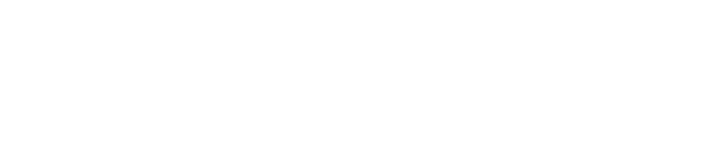
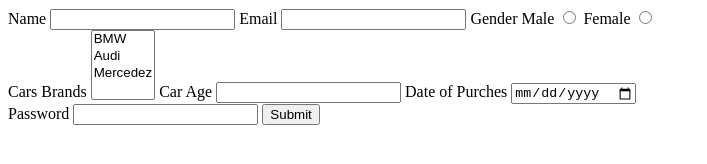
Before and after one commit to acciojob/car-insurance-form-jain009, a website: page main.html in a window 1280 px wide. Shown: the whole page, without its empty margins (0-707 px from the left). Drawn offline with Linux system fonts and the light colour scheme.

Commit message:
created a submission

```diff
--- a/main.html
+++ b/main.html
@@ -8,6 +8,35 @@
 
 <body>
 	<!-- the entire body must be written by student -->
+	<form>
+		<label for="name">Name</label>
+		<input  required id="name" type="text" >
+		<label for =email >Email</label>
+		<input required type="email" id="email">
+		<label  >Gender
+		<label for="male">Male</label>
+		<input required id="male" type="radio" >
+		<label for="female">Female</label>
+		<input required id="female" type="radio" >
+		</label>
+		<br />
+		<label for="cars-brand">Cars Brands</label>
+		<select id="cars-brand" multiple>
+			<option>BMW</option>
+			<option>Audi</option>
+			<option>Mercedez</option>
+		</select>
+
+
+		<label for="carrage">Car Age</label>
+		<input required type="number" id="carrage">
+		<label for="">Date of Purches</label>
+		<input required type="date" id="dop">
+		<br />
+		<label for="password">Password</label>
+		<input required id="password" type="password">
+			<button>Submit</button>
+	</form>
     <script type="text/javascript" src="./script.js">
 </script>
 
```
